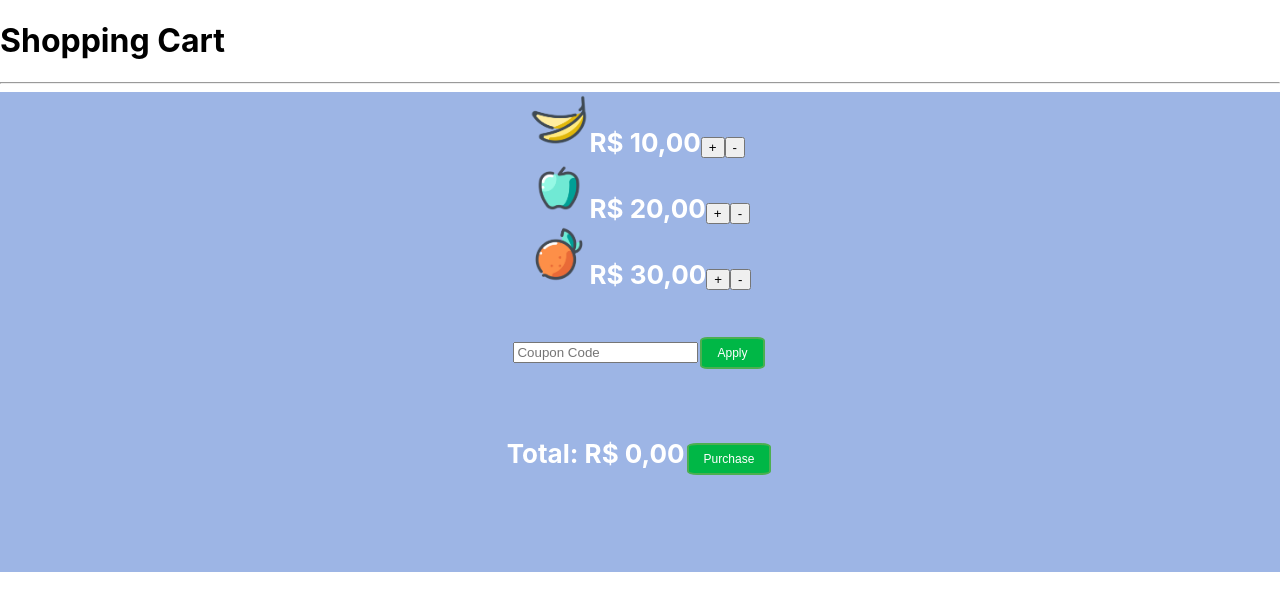
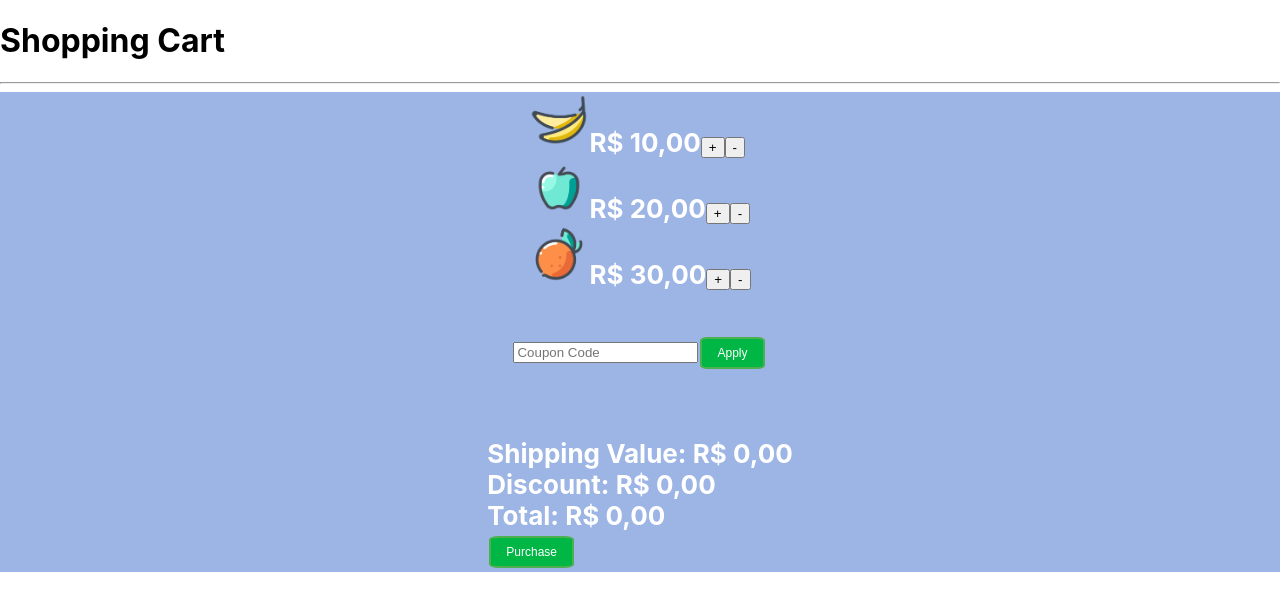
Before and after one commit to AleBL/Shopping-Cart, a React (Create React App) app: page / in a window 1280 px wide. Shown: the top 610 px of the page. Built offline with nearby package versions, Linux system fonts and the light colour scheme; data requests are answered from the project's data file.

Commit message:
function to calculate shipping, discount and cart price added

```diff
--- a/src/components/Cart.js
+++ b/src/components/Cart.js
@@ -2,16 +2,72 @@ import React, { Component } from "react"
 import util from "../util"
 
 export default class Cart extends Component {
+
+
+  calculatorShipping = (total_value, total_kg) => {
+    if(total_kg <=0 || total_value >= 400){
+      return 0;
+    }
+
+    if(total_kg > 10){
+      return 30 + (Math.floor((total_kg - 10) / 5) * 7) ;
+    }
+
+    return 30;
+  };
+
+  calculatorDiscount = (total_value, shipping_value) => {
+    let price_discount = 0;
+    this.props.couponsApplied.forEach(coupon => {
+      if(coupon.activation_value <= total_value){
+        switch(coupon.type) {
+          case "PERCENTUAL":
+            price_discount += (total_value * coupon.value);
+            break;
+          case "FIXED":
+            price_discount += coupon.value;
+            break;
+          case "FREE-SHIPPING":
+            price_discount += shipping_value;
+            break;
+        }
+      }
+
+    });
+
+    return price_discount;
+  };
+
+  calculatorCartValue = () => {
+    let total_value = 0;
+    let total_kg = 0;
+
+    try {
+      total_value = this.props.cartItems.reduce((a, c) => (a + c.price_per_kg * c.count), 0);
+      total_kg = this.props.cartItems.reduce((a, c) => (a + c.count), 0);
+    } catch (e) {
+
+    }
+
+    const shipping_value = this.calculatorShipping(total_value, total_kg);
+    const discount_value = this.calculatorDiscount(total_value, shipping_value);
+
+    let total_value_purchase = (total_value + (shipping_value - discount_value));
+    let data = [shipping_value,
+                discount_value,
+                total_value_purchase]
+    return data;
+  };
+
   render() {
-    const { cartItems } = this.props;
-
+    const data = this.calculatorCartValue();
     return (
       <div className="alert alert-info">
           {
             <div>
               <ul>
                 {
-                  cartItems.map(item => (
+                  this.props.cartItems.map(item => (
                     <li key={ item.name }>
                       <b>{ item.name }</b>
                       <button style={ { float: "right" } } className="btn btn-danger"
@@ -22,7 +78,9 @@ export default class Cart extends Component {
                 }
               </ul>
 
-              <b>Total: { util.formatCurrency(cartItems.reduce((a, c) => (a + c.price_per_kg * c.count), 0)) }</b>
+              <div> <b>Shipping Value: { util.formatCurrency(data[0]) }</b> </div>
+              <div> <b>Discount:       { util.formatCurrency(data[1]) }</b> </div>
+              <div> <b>Total:          { util.formatCurrency(data[2]) }</b> </div>
               <button className="btn btn-success"
                 onClick={ () => alert("Your Purchase was successfully sent") }>
                 Purchase
```
